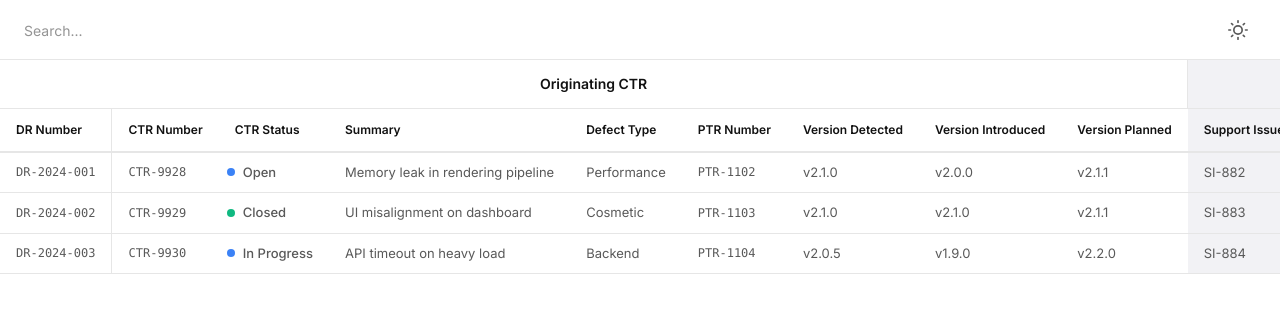
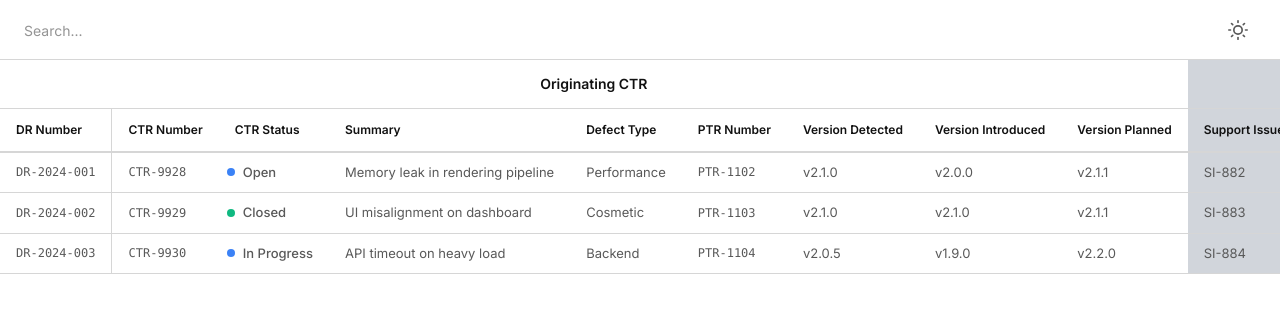
Before and after one commit to castiumball/utilities, a plain HTML site: page web/status/index.html in a window 1280 px wide. Shown: the top 312 px of the page. Drawn offline with Linux system fonts and the light colour scheme.

Commit message:
Update styles.css

```diff
--- a/web/status/css/styles.css
+++ b/web/status/css/styles.css
@@ -5,13 +5,13 @@
     --bg-surface: #ffffff;
     --bg-header-group: #f8f9fa;
     --bg-header-col: #ffffff;
-    --bg-col-group-alt: #f2f2f5;
+    --bg-col-group-alt: #d1d5db; /* Distinct cool grey for zebra stripes */
 
     --text-primary: #111111;
     --text-secondary: #595959;
     --text-tertiary: #949494;
 
-    --border-color: #e6e6e6;
+    --border-color: #d6d6d6;
     --row-hover: #f0f0f4;
 
     --font-sans: "Inter", -apple-system, BlinkMacSystemFont, "Segoe UI", Roboto, Helvetica, Arial, sans-serif;
@@ -26,6 +26,22 @@
     --status-warning: #f59e0b; /* Amber */
     --status-critical: #ef4444; /* Red */
     --status-neutral: #9ca3af; /* Grey */
+}
+
+/* Explicit Light Theme override to ensure variables apply when toggled via JS */
+[data-theme="light"] {
+    --bg-body: #ffffff;
+    --bg-surface: #ffffff;
+    --bg-header-group: #f8f9fa;
+    --bg-header-col: #ffffff;
+    --bg-col-group-alt: #dbdbdb;
+
+    --text-primary: #111111;
+    --text-secondary: #595959;
+    --text-tertiary: #949494;
+
+    --border-color: #d6d6d6;
+    --row-hover: #f0f0f4;
 }
 
 [data-theme="dark"] {
@@ -171,7 +187,7 @@
     padding: 0 16px;
     text-align: center; /* Center alignment for groups */
     vertical-align: middle;
-    border-right: 1px solid var(--border-color);
+    /* border-right removed per user request */
     white-space: nowrap;
 }
 
```
